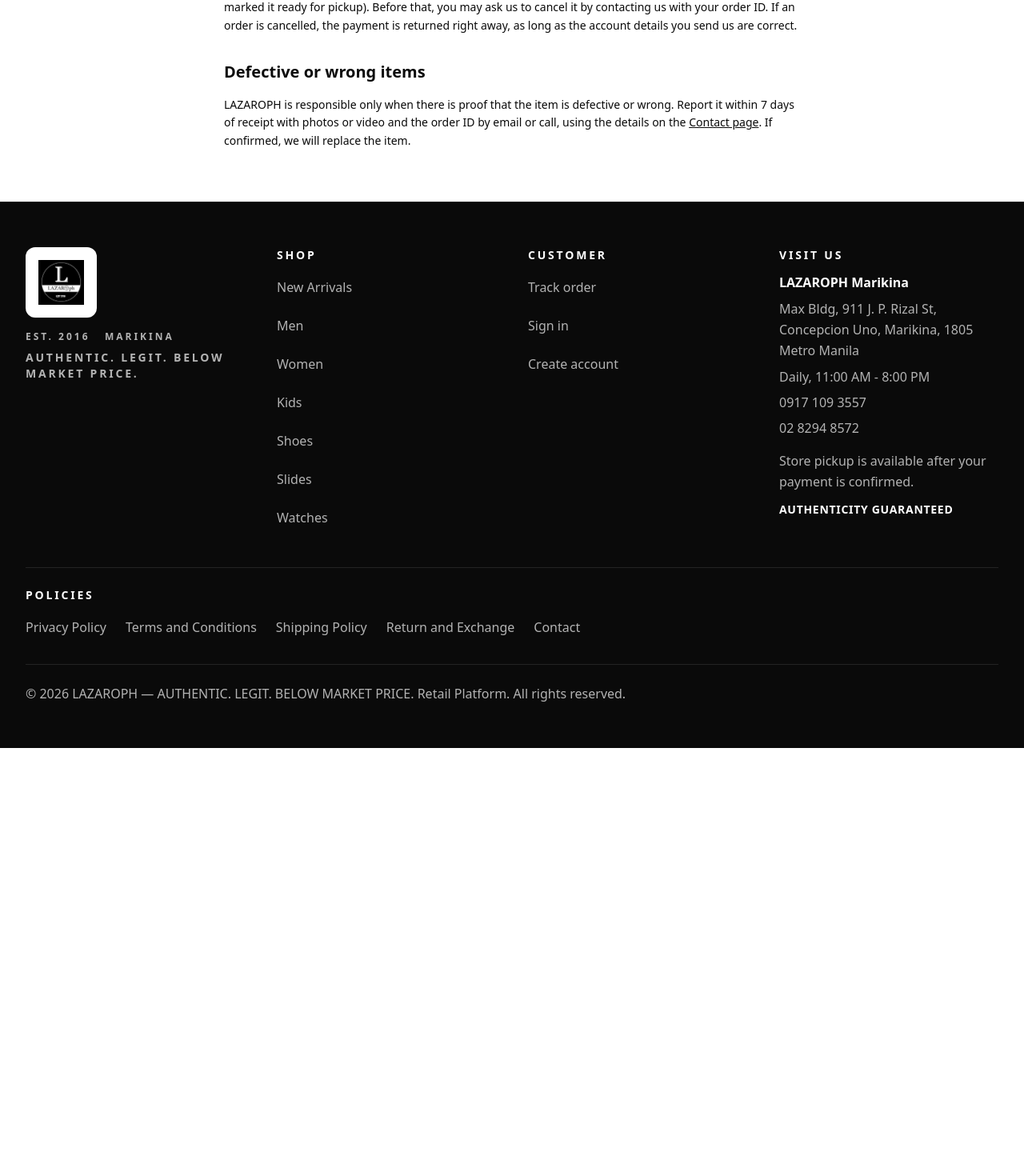
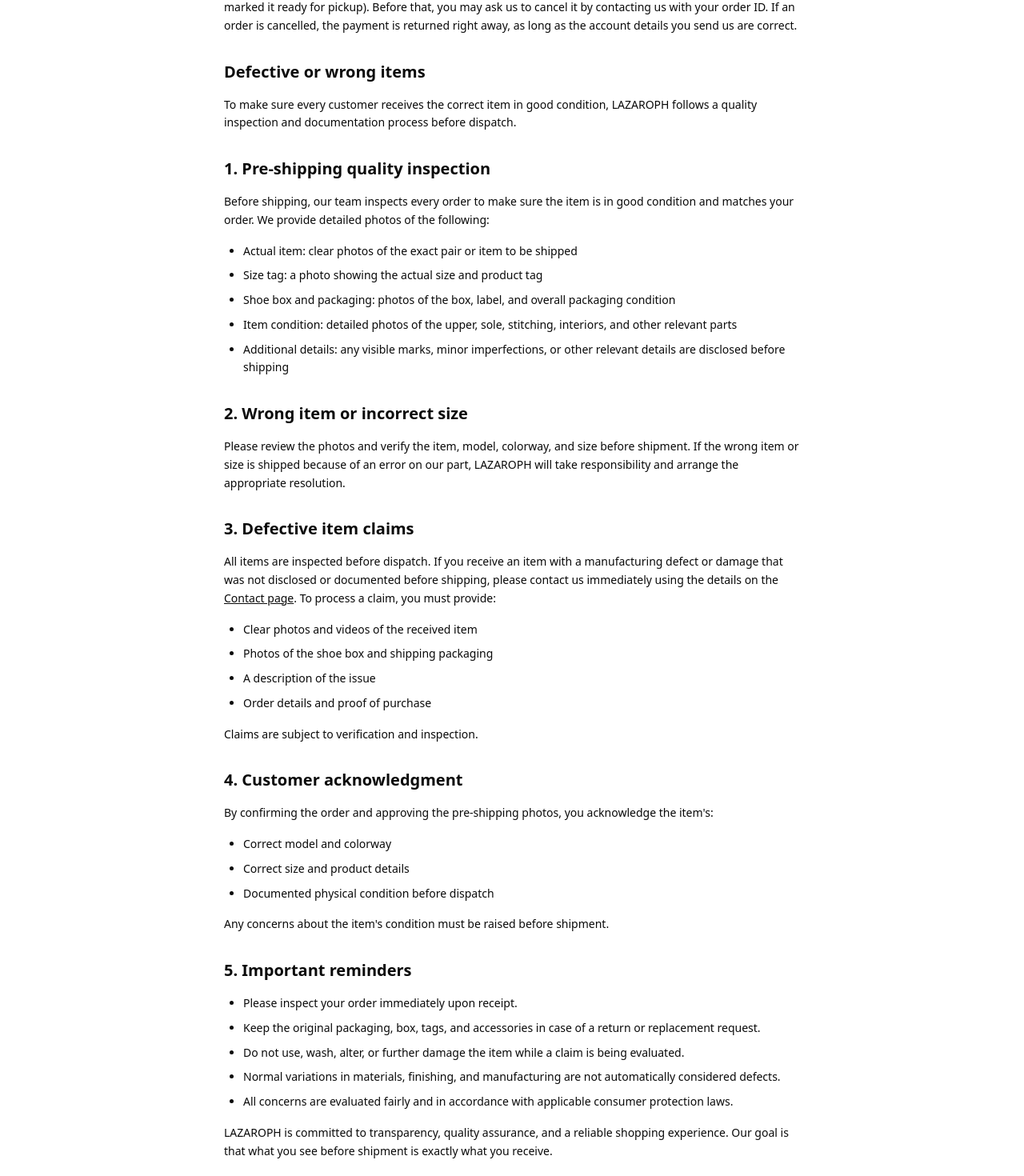
Before and after one commit to Kenty420OPS/lazaroph-v2, a Next.js app: page /returns in a window 1280 px wide. Shown: the part 880-2350 px from the top of the page at 80% size. Before the commit the page ends 1815 px from the top, so only its background shows below. Built offline with nearby package versions, Linux system fonts and the light colour scheme; no server answers.

Commit message:
feat(policy): new defective and wrong item policy

```diff
--- a/app/returns/page.tsx
+++ b/app/returns/page.tsx
@@ -52,11 +52,95 @@ export default function ReturnsPage() {
 
       <PolicySection heading="Defective or wrong items">
         <p className="text-sm leading-relaxed">
-          LAZAROPH is responsible only when there is proof that the item is defective or wrong.
-          Report it within 7 days of receipt with photos or video and the order ID by email or
-          call, using the details on the{" "}
-          <Link href="/contact" className="underline">Contact page</Link>. If confirmed, we will
-          replace the item.
+          To make sure every customer receives the correct item in good condition, LAZAROPH
+          follows a quality inspection and documentation process before dispatch.
+        </p>
+      </PolicySection>
+
+      <PolicySection heading="1. Pre-shipping quality inspection">
+        <p className="text-sm leading-relaxed">
+          Before shipping, our team inspects every order to make sure the item is in good
+          condition and matches your order. We provide detailed photos of the following:
+        </p>
+        <ul className="list-disc pl-6 space-y-2 text-sm leading-relaxed">
+          <li>Actual item: clear photos of the exact pair or item to be shipped</li>
+          <li>Size tag: a photo showing the actual size and product tag</li>
+          <li>Shoe box and packaging: photos of the box, label, and overall packaging condition</li>
+          <li>
+            Item condition: detailed photos of the upper, sole, stitching, interiors, and other
+            relevant parts
+          </li>
+          <li>
+            Additional details: any visible marks, minor imperfections, or other relevant details
+            are disclosed before shipping
+          </li>
+        </ul>
+      </PolicySection>
+
+      <PolicySection heading="2. Wrong item or incorrect size">
+        <p className="text-sm leading-relaxed">
+          Please review the photos and verify the item, model, colorway, and size before
+          shipment. If the wrong item or size is shipped because of an error on our part,
+          LAZAROPH will take responsibility and arrange the appropriate resolution.
+        </p>
+      </PolicySection>
+
+      <PolicySection heading="3. Defective item claims">
+        <p className="text-sm leading-relaxed">
+          All items are inspected before dispatch. If you receive an item with a manufacturing
+          defect or damage that was not disclosed or documented before shipping, please contact
+          us immediately using the details on the{" "}
+          <Link href="/contact" className="underline">Contact page</Link>. To process a claim,
+          you must provide:
+        </p>
+        <ul className="list-disc pl-6 space-y-2 text-sm leading-relaxed">
+          <li>Clear photos and videos of the received item</li>
+          <li>Photos of the shoe box and shipping packaging</li>
+          <li>A description of the issue</li>
+          <li>Order details and proof of purchase</li>
+        </ul>
+        <p className="text-sm leading-relaxed">
+          Claims are subject to verification and inspection.
+        </p>
+      </PolicySection>
+
+      <PolicySection heading="4. Customer acknowledgment">
+        <p className="text-sm leading-relaxed">
+          By confirming the order and approving the pre-shipping photos, you acknowledge the
+          item&apos;s:
+        </p>
+        <ul className="list-disc pl-6 space-y-2 text-sm leading-relaxed">
+          <li>Correct model and colorway</li>
+          <li>Correct size and product details</li>
+          <li>Documented physical condition before dispatch</li>
+        </ul>
+        <p className="text-sm leading-relaxed">
+          Any concerns about the item&apos;s condition must be raised before shipment.
+        </p>
+      </PolicySection>
+
+      <PolicySection heading="5. Important reminders">
+        <ul className="list-disc pl-6 space-y-2 text-sm leading-relaxed">
+          <li>Please inspect your order immediately upon receipt.</li>
+          <li>
+            Keep the original packaging, box, tags, and accessories in case of a return or
+            replacement request.
+          </li>
+          <li>
+            Do not use, wash, alter, or further damage the item while a claim is being evaluated.
+          </li>
+          <li>
+            Normal variations in materials, finishing, and manufacturing are not automatically
+            considered defects.
+          </li>
+          <li>
+            All concerns are evaluated fairly and in accordance with applicable consumer
+            protection laws.
+          </li>
+        </ul>
+        <p className="text-sm leading-relaxed">
+          LAZAROPH is committed to transparency, quality assurance, and a reliable shopping
+          experience. Our goal is that what you see before shipment is exactly what you receive.
         </p>
       </PolicySection>
     </PolicyPage>
--- a/components/PolicyGate.tsx
+++ b/components/PolicyGate.tsx
@@ -189,8 +189,7 @@ export default function PolicyGate() {
                 details you send us are correct.
               </li>
               <li>
-                Replacement within 7 days for eligible items only. Report defective or wrong items
-                within 7 days with photos or video and your order ID.
+                Replacement within 7 days for eligible items only. We send photos of your actual item before shipping. Check them and your size before we ship, and report any defective or wrong item immediately with photos or video and your order ID.
               </li>
               <li>Delivery options are LBC, Lalamove (Metro Manila only) and free store pickup.</li>
             </ul>
--- a/lib/store-info.ts
+++ b/lib/store-info.ts
@@ -9,8 +9,8 @@ export const STORE_INFO = {
 
 // Single review date for every policy page, kept as an ISO date string so it
 // sorts and compares cleanly, plus a display form used by the pages.
-export const POLICY_LAST_UPDATED = "2026-10-23";
-export const POLICY_LAST_UPDATED_DISPLAY = "October 23, 2026";
+export const POLICY_LAST_UPDATED = "2026-11-03";
+export const POLICY_LAST_UPDATED_DISPLAY = "November 3, 2026";
 
 // Version stamped into the storefront policy agreement, so the gate re-opens
 // whenever the policies above get a new review date.
```
